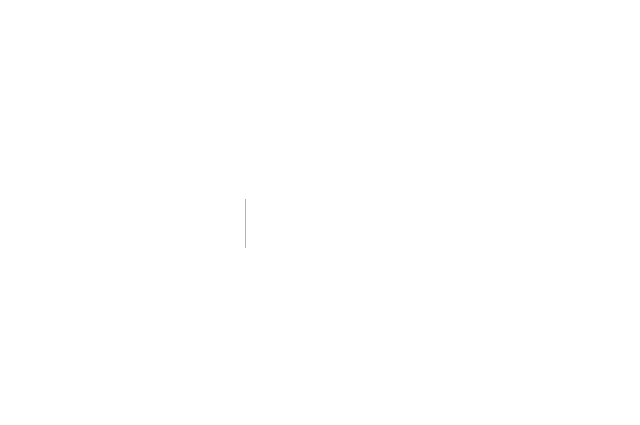
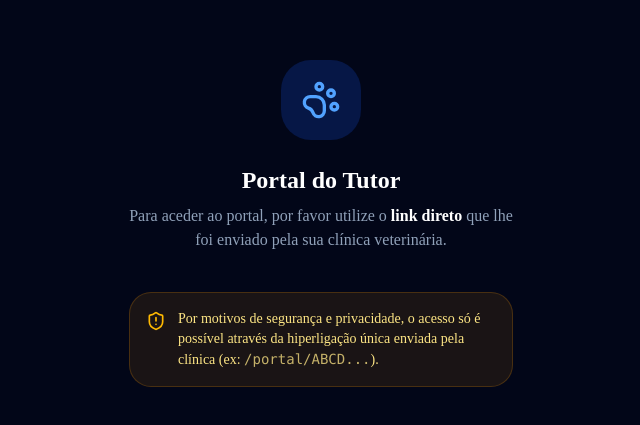
Before and after one commit to Canditos/VETAPPCLOUD, a Next.js app: page /portal in a window 1280 px wide. Before the commit this address had no page. Shown: the part 177-602 px from the top of the page, without its empty margins (319-959 px from the left). Built offline with nearby package versions, Linux system fonts and the light colour scheme.

Commit message:
Fix portal layout hydration error and add fallback page

```diff
--- a/src/app/portal/layout.tsx
+++ b/src/app/portal/layout.tsx
@@ -24,15 +24,8 @@ export const viewport: Viewport = {
 
 export default function PortalLayout({ children }: { children: React.ReactNode }) {
   return (
-    <html lang="pt">
-      <head>
-        <link rel="apple-touch-icon" href="/icon-192.png" />
-        <meta name="apple-mobile-web-app-capable" content="yes" />
-        <meta name="apple-mobile-web-app-status-bar-style" content="black-translucent" />
-      </head>
-      <body className="bg-slate-950 antialiased overscroll-none">
-        {children}
-      </body>
-    </html>
+    <div className="bg-slate-950 antialiased overscroll-none min-h-screen text-white">
+      {children}
+    </div>
   );
 }
--- /dev/null
+++ b/src/app/portal/page.tsx
@@ -0,0 +1,25 @@
+import { PawPrint, ShieldAlert } from "lucide-react";
+
+export default function PortalIndexPage() {
+  return (
+    <div className="min-h-screen flex flex-col items-center justify-center p-6 text-center space-y-6">
+      <div className="w-20 h-20 rounded-3xl bg-blue-600/20 text-blue-400 flex items-center justify-center mx-auto">
+        <PawPrint size={40} />
+      </div>
+
+      <div className="space-y-2 max-w-sm">
+        <h1 className="text-white font-black text-2xl">Portal do Tutor</h1>
+        <p className="text-slate-400">
+          Para aceder ao portal, por favor utilize o <strong className="text-white">link direto</strong> que lhe foi enviado pela sua clínica veterinária.
+        </p>
+      </div>
+
+      <div className="bg-amber-500/10 border border-amber-500/20 rounded-2xl p-4 flex items-start gap-3 text-left max-w-sm mt-4">
+        <ShieldAlert className="text-amber-400 shrink-0 mt-0.5" size={20} />
+        <p className="text-sm text-amber-200">
+          Por motivos de segurança e privacidade, o acesso só é possível através da hiperligação única enviada pela clínica (ex: <span className="opacity-75 font-mono">/portal/ABCD...</span>).
+        </p>
+      </div>
+    </div>
+  );
+}
```
